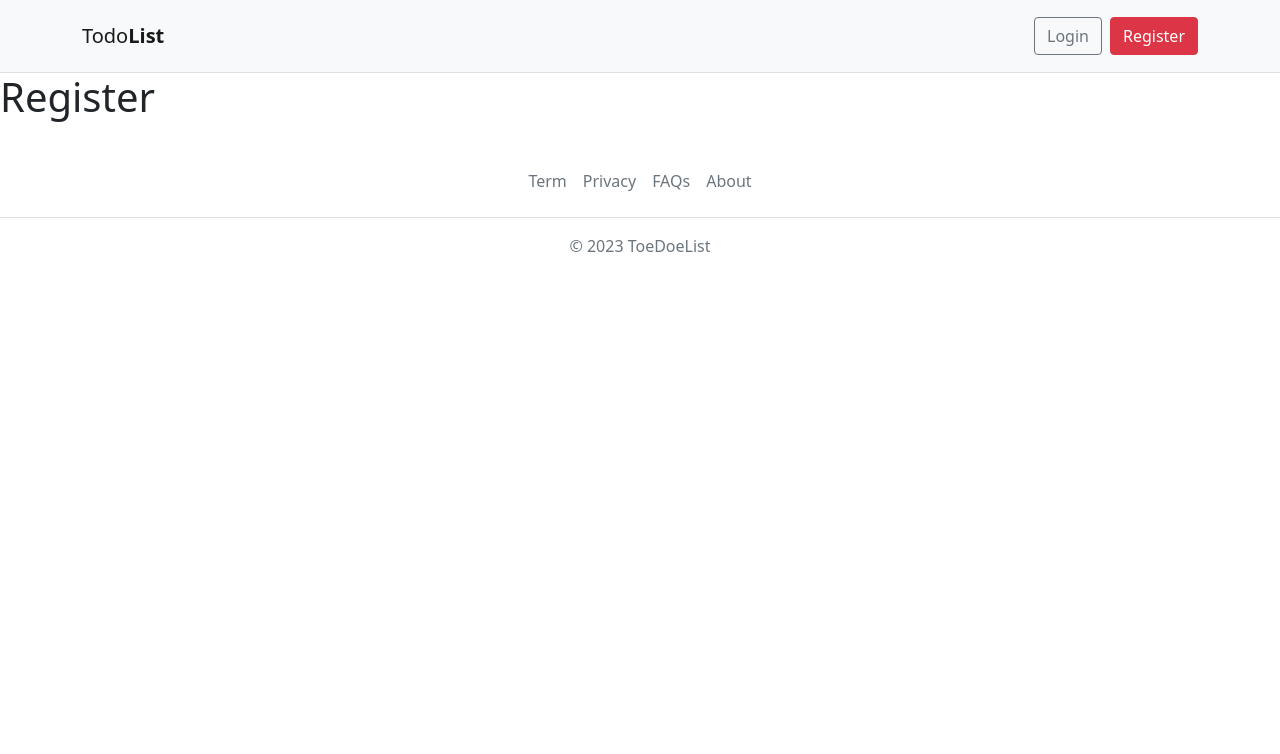
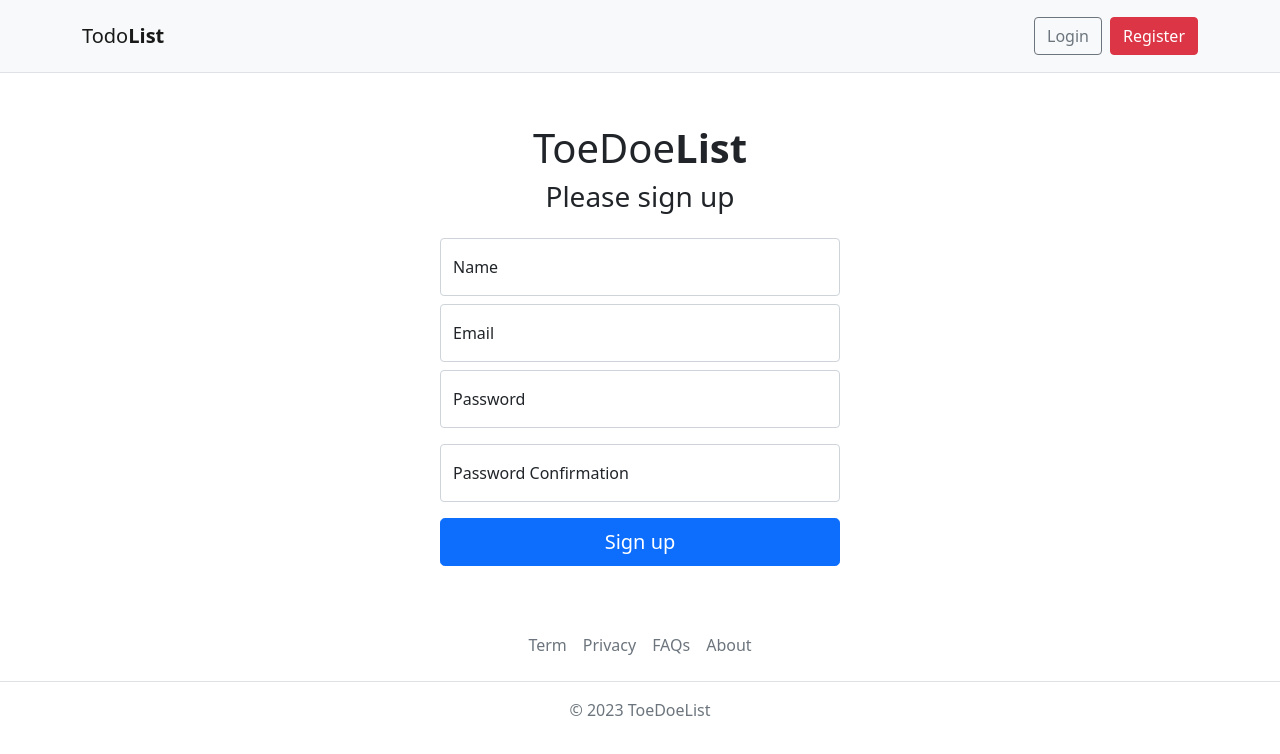
Before and after one commit to liao-chien-chun/vue-tasks-app, a Vue app: page /register in a window 1280 px wide. Shown: the top 754 px of the page. Built offline with nearby package versions, Linux system fonts and the light colour scheme; no server answers.

Commit message:
feat: 完成註冊功能

```diff
--- a/src/pages/RegisterPage.vue
+++ b/src/pages/RegisterPage.vue
@@ -1,3 +1,99 @@
 <template>
-  <h1>Register</h1>
+  <main class="auth-wrapper">
+    <form class="auth-form" @submit.prevent="handleSubmit">
+      <h1>
+        <span>ToeDoe</span>
+        <strong>List</strong>
+      </h1>
+      <h2 class="h3 mb-4 fw-normal">Please sign up</h2>
+      <div class="form-floating mb-2">
+        <input type="text" class="form-control" :class="{ 'is-invalid': errors.name && errors.name[0] }" id="name" v-model="form.name" placeholder="Your name" />
+        <label for="name">Name</label>
+        <div class="invalid-feedback" v-if="errors.name && errors.name[0]">
+            {{ errors.name && errors.name[0] }}
+        </div>
+      </div>
+      <div class="form-floating mb-2">
+        <input
+          type="email"
+          class="form-control"
+          :class="{ 'is-invalid': errors.email && errors.email[0] }"
+          id="email"
+          v-model="form.email"
+          placeholder="name@example.com"
+        />
+        <label for="email">Email</label>
+        <div class="invalid-feedback" v-if="errors.email && errors.email[0]">
+          {{ errors.email && errors.email[0] }}
+        </div>
+      </div>
+      <div class="form-floating mb-3">
+        <input
+          type="password"
+          class="form-control"
+          :class="{ 'is-invalid': errors.password && errors.password[0] }"
+          id="password"
+          v-model="form.password"
+          placeholder="Password"
+        />
+        <label for="password">Password</label>
+        <div
+          class="invalid-feedback"
+          v-if="errors.password && errors.password[0]"
+        >
+          {{ errors.password && errors.password[0] }}
+        </div>
+      </div>
+      <div class="form-floating mb-3">
+        <input type="password" class="form-control" id="password_confirmation" v-model="form.password_confirmation"
+            placeholder="Password Confirmation" />
+        <label for="password_confirmation">Password Confirmation</label>
+      </div>
+      <button class="w-100 btn btn-lg btn-primary" type="submit">
+        Sign up
+      </button>
+    </form>
+  </main>
 </template>
+
+<script setup>
+import { reactive } from "vue";
+import { storeToRefs } from "pinia";
+import { useRouter } from "vue-router";
+import { useAuthStore } from "../stores/auth";
+
+const router = useRouter();
+// 初始化商店
+const store = useAuthStore();
+const { isLoggedIn, errors } = storeToRefs(store);
+const { handleRegister } = store;
+
+const form = reactive({
+  name: '',
+  email: "",
+  password: "",
+  password_confirmation: ''
+});
+
+const handleSubmit = async () => {
+  await handleRegister(form);
+  if (isLoggedIn.value) {
+    router.push({ name: "tasks" });
+  }
+};
+</script>
+
+<style scoped>
+.auth-wrapper {
+  width: 100%;
+  display: flex;
+  justify-content: center;
+  align-items: center;
+  text-align: center;
+  min-height: 60vh;
+  margin-top: 2rem;
+}
+.auth-form {
+  width: 400px;
+}
+</style>
--- a/src/stores/auth.js
+++ b/src/stores/auth.js
@@ -35,11 +35,17 @@
   };
 
   const handleRegister = async (newUser) => {
-    await register(newUser);
-    await handleLogin({
-      email: newUser.email,
-      password: newUser.password,
-    });
+    try {
+      await register(newUser);
+      await handleLogin({
+        email: newUser.email,
+        password: newUser.password,
+      });
+    } catch (error) {
+      if (error.response && error.response.status === 422) {
+        errors.value = error.response.data.errors;
+      }
+    }
   };
 
   const handleLogout = async () => {
```
